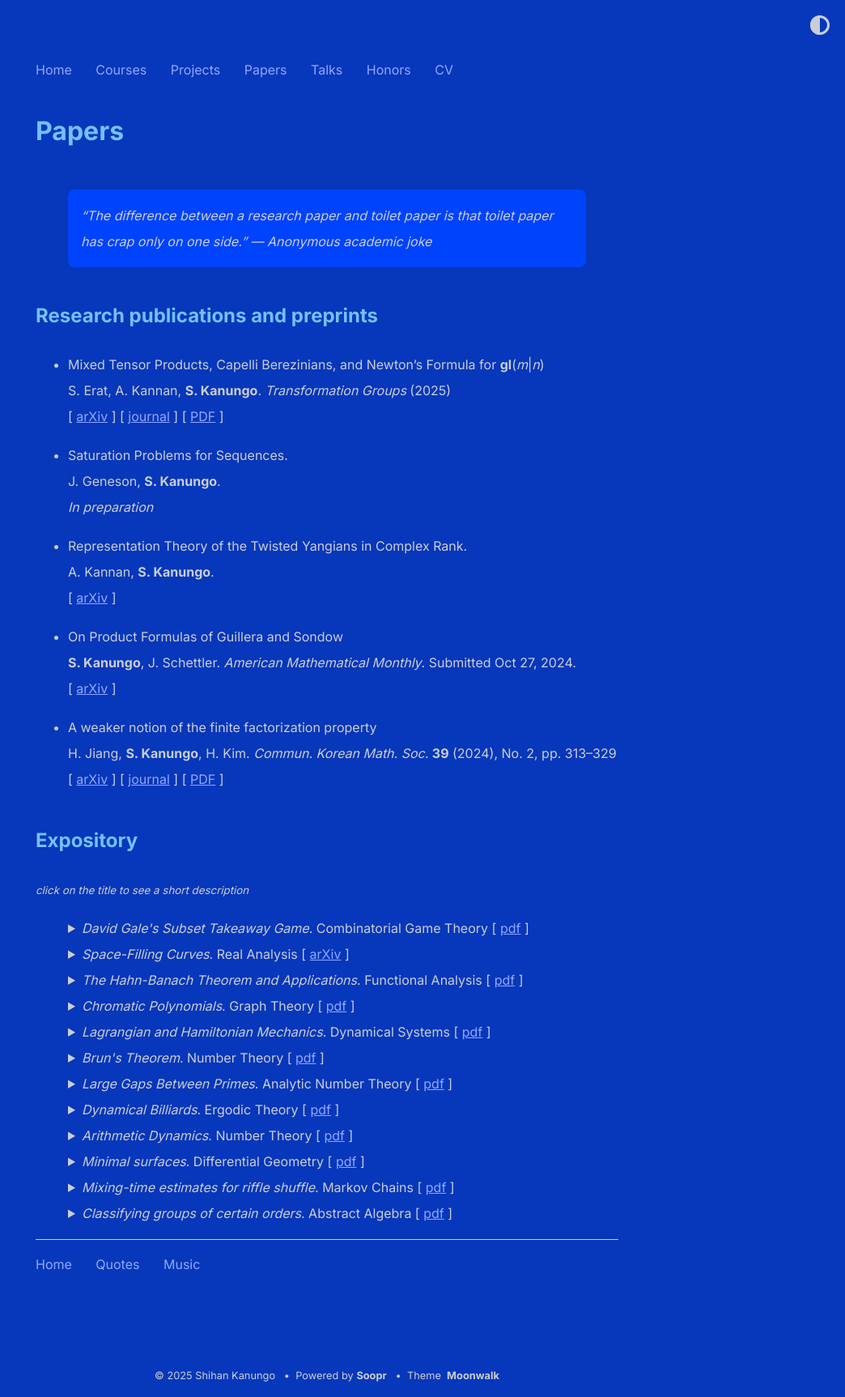
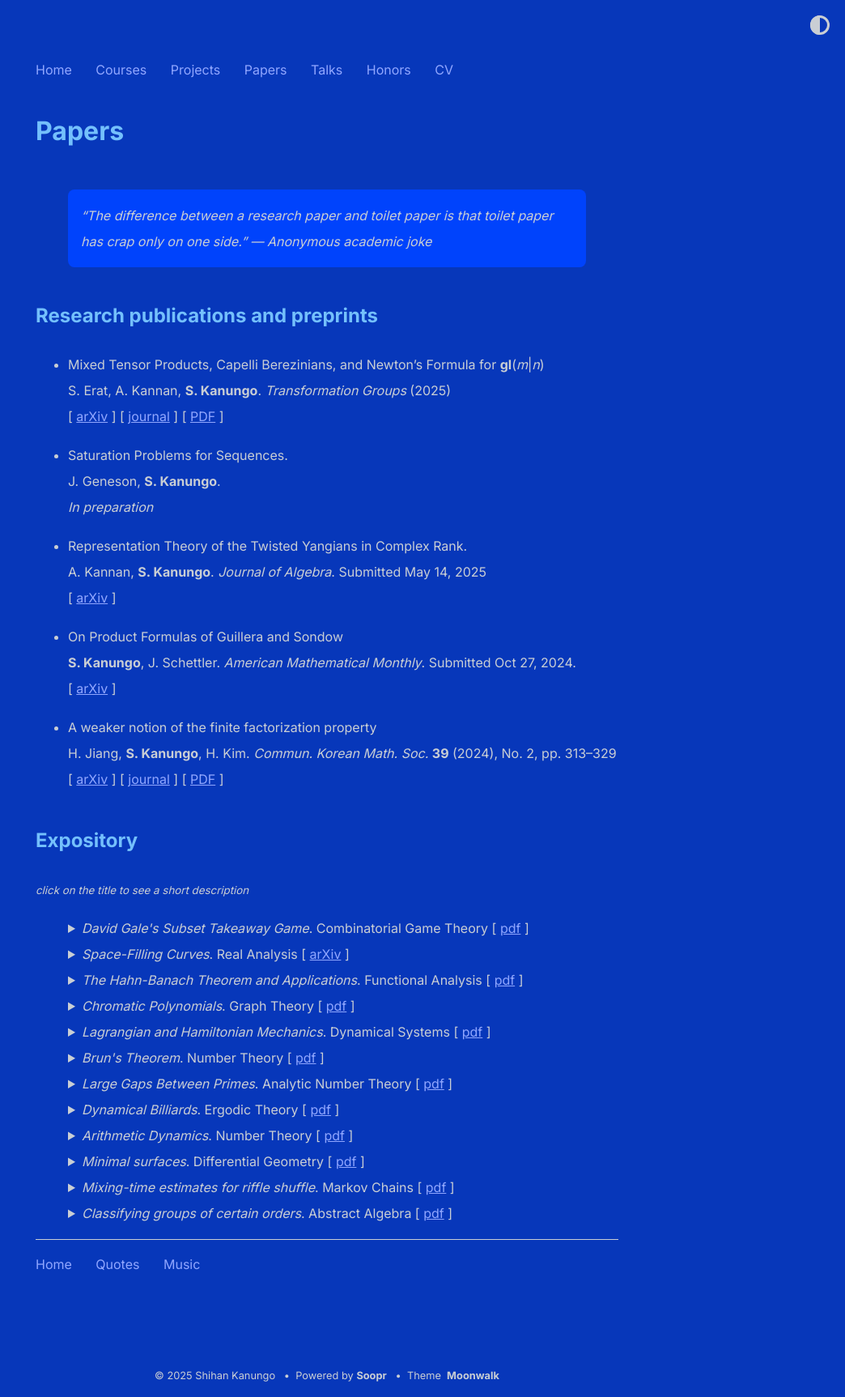
Before and after one commit to shihankanungo/shihankanungo.github.io, a Jekyll site: the page built from papers.md, in a window 1280 px wide. Shown: the whole page at 81% size, without its empty margins (236-1280 px from the left). Built offline with Jekyll 4.4.1, drawn with Linux system fonts in a browser that asks for light colours.

Commit message:
Update papers.md

```diff
--- a/papers.md
+++ b/papers.md
@@ -17,7 +17,7 @@ title: Papers
   *In preparation*
 
 - Representation Theory of the Twisted Yangians in Complex Rank. <br />
-  A. Kannan, **S. Kanungo**.  <br />
+  A. Kannan, **S. Kanungo**. *Journal of Algebra*. Submitted May 14, 2025 <br />
   \[ [arXiv](https://arxiv.org/abs/2505.06463) \]
 
 
```
